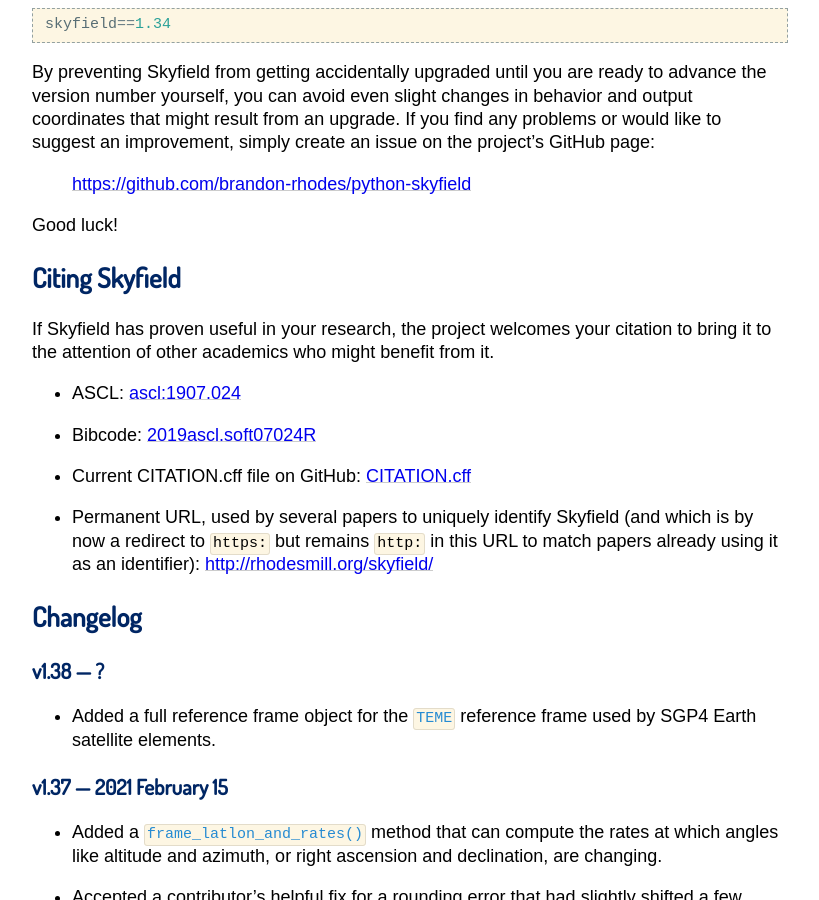
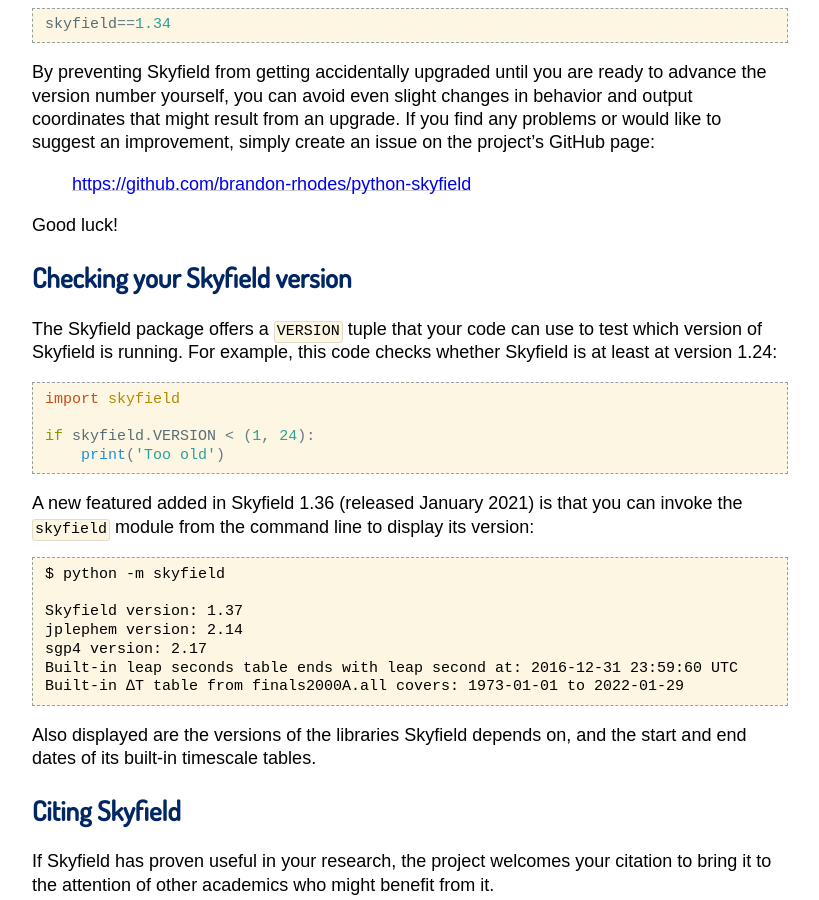
Before and after one commit to skyfielders/python-skyfield, a Sphinx documentation site: the page built from skyfield/documentation/installation.rst, in a window 1280 px wide and 900 px high, scrolled down 779 px. Shown: the whole window, without its empty margins (230-1049 px from the left). Built offline with Sphinx 7.4.7, drawn with Linux system fonts in a browser that asks for light colours; some web fonts are replaced.

Commit message:
Document the VERSION tuple

```diff
--- a/skyfield/documentation/installation.rst
+++ b/skyfield/documentation/installation.rst
@@ -61,6 +61,36 @@
 
 Good luck!
 
+.. _Skyfield VERSION constant:
+
+Checking your Skyfield version
+==============================
+
+The Skyfield package offers a ``VERSION`` tuple
+that your code can use to test which version of Skyfield is running.
+For example,
+this code checks whether Skyfield is at least at version 1.24::
+
+    import skyfield
+
+    if skyfield.VERSION < (1, 24):
+        print('Too old')
+
+A new featured added in Skyfield 1.36 (released January 2021)
+is that you can invoke the ``skyfield`` module from the command line
+to display its version::
+
+ $ python -m skyfield
+
+ Skyfield version: 1.37
+ jplephem version: 2.14
+ sgp4 version: 2.17
+ Built-in leap seconds table ends with leap second at: 2016-12-31 23:59:60 UTC
+ Built-in ∆T table from finals2000A.all covers: 1973-01-01 to 2022-01-29
+
+Also displayed are the versions of the libraries Skyfield depends on,
+and the start and end dates of its built-in timescale tables.
+
 .. _citing-skyfield:
 
 Citing Skyfield
```
Also changed, not shown: skyfield/documentation/api.rst (+13 -0 lines).
